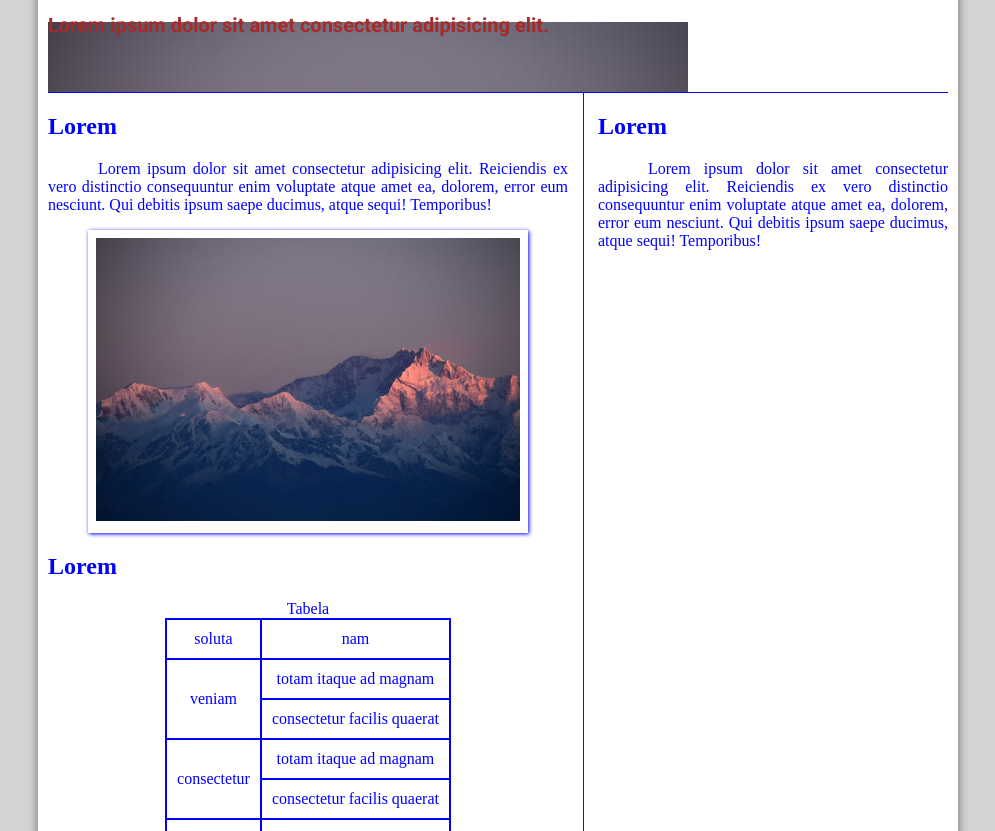
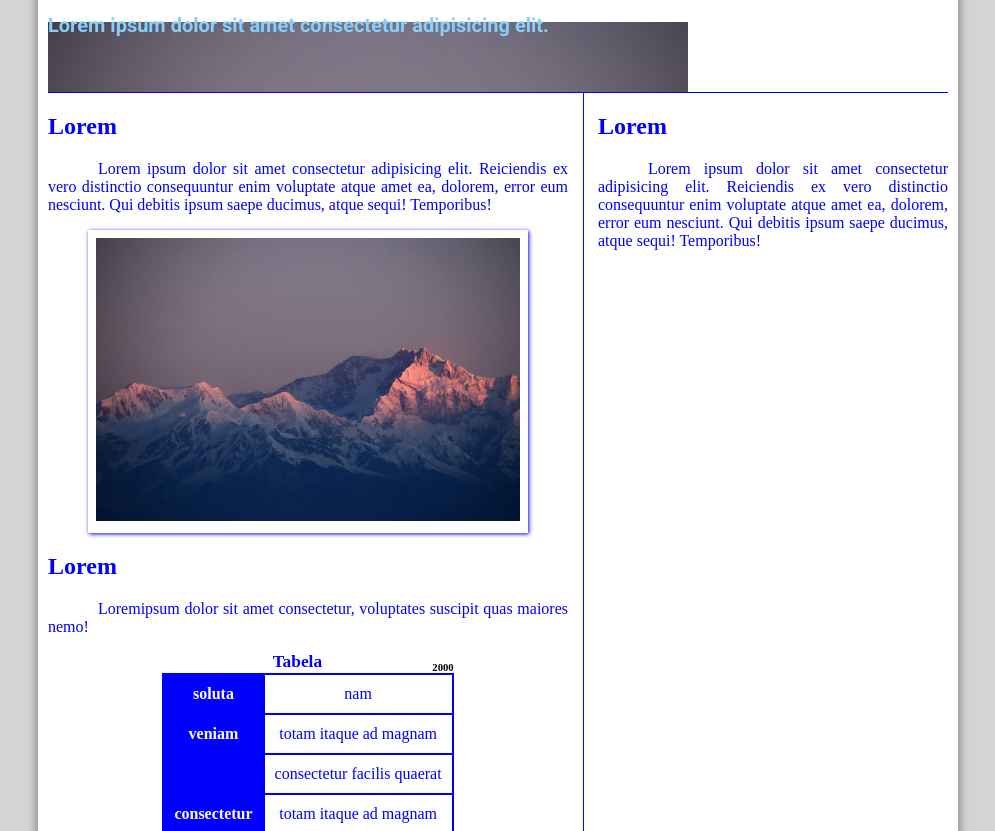
Before and after one commit to Guilhermefariah/Template, a plain HTML site: page index.html in a window 1280 px wide. Shown: the part 103-934 px from the top of the page, without its empty margins (142-1137 px from the left). Drawn offline with nearby package versions, Linux system fonts and the light colour scheme.

Commit message:
estilo tabela

```diff
--- a/assets/css/style.css
+++ b/assets/css/style.css
@@ -30,7 +30,7 @@ header#cabecalho h1#logo {
 
 header#cabecalho h2 {
     font-family: "Roboto", sans-serif;
-    color: #a52a2a;
+    color: #87cefa;
     font-size: 15pt;
     padding: 0px;
 }
@@ -128,6 +128,32 @@ table#tabelaspec td {
     vertical-align: middle;
 }
 
+table#tabelaspec td.ce {
+    color: #fff;
+    background-color: #0000ff;
+    vertical-align: top;
+    font-weight: bold;
+}
+
+table#tabelaspec td.cd {
+    background-color: #fff;
+    color: #0000ff;
+}
+
+table#tabelaspec caption {
+    color: #0000ff;
+    font-size: 13pt;
+    font-weight: bold;
+}
+
+table#tabelaspec caption span {
+    display: block;
+    float: right;
+    color: #000;
+    font-size: 8pt;
+    margin-top: 10px;
+}
+
 aside#lateral {
     display: block;
     width: 350px;
--- a/index.html
+++ b/index.html
@@ -46,32 +46,32 @@
                 </figure>
 
                 <h1>Lorem</h1>
+                <p>Loremipsum dolor sit amet consectetur, voluptates suscipit quas maiores nemo!</p>
 
                 <table id="tabelaspec">
-                    <caption>Tabela</caption>
+                    <caption>Tabela <span>2000</span></caption>
                     <tr>
-                        <td>soluta</td>
-                        <td>nam</td>
+                        <td class="ce">soluta</td>
+                        <td class="cd">nam</td>
                     </tr>
                     <tr>
-                        <td rowspan="2">veniam</td>
-                        <td>totam itaque ad magnam</td>
+                        <td class="ce" rowspan="2">veniam</td>
+                        <td class="cd">totam itaque ad magnam</td>
                     </tr>
                     <tr>
-                        <td>consectetur facilis quaerat</td>
+                        <td class="cd">consectetur facilis quaerat</td>
                     </tr>
                     <tr>
-                        <td rowspan="2">consectetur</td>
-                        <td>totam itaque ad magnam</td>
+                        <td class="ce" rowspan="2">consectetur</td>
+                        <td class="cd">totam itaque ad magnam</td>
                     </tr>
                     <tr>
-                        <td>consectetur facilis quaerat</td>
+                        <td class="cd">consectetur facilis quaerat</td>
                     </tr>
                     <tr>
-                        <td>Vero</td>
-                        <td>quia</td>
+                        <td class="ce">Vero</td>
+                        <td class="cd">quia</td>
                     </tr>
-
                 </table>
 
                 <h1>Lorem</h1>
```
